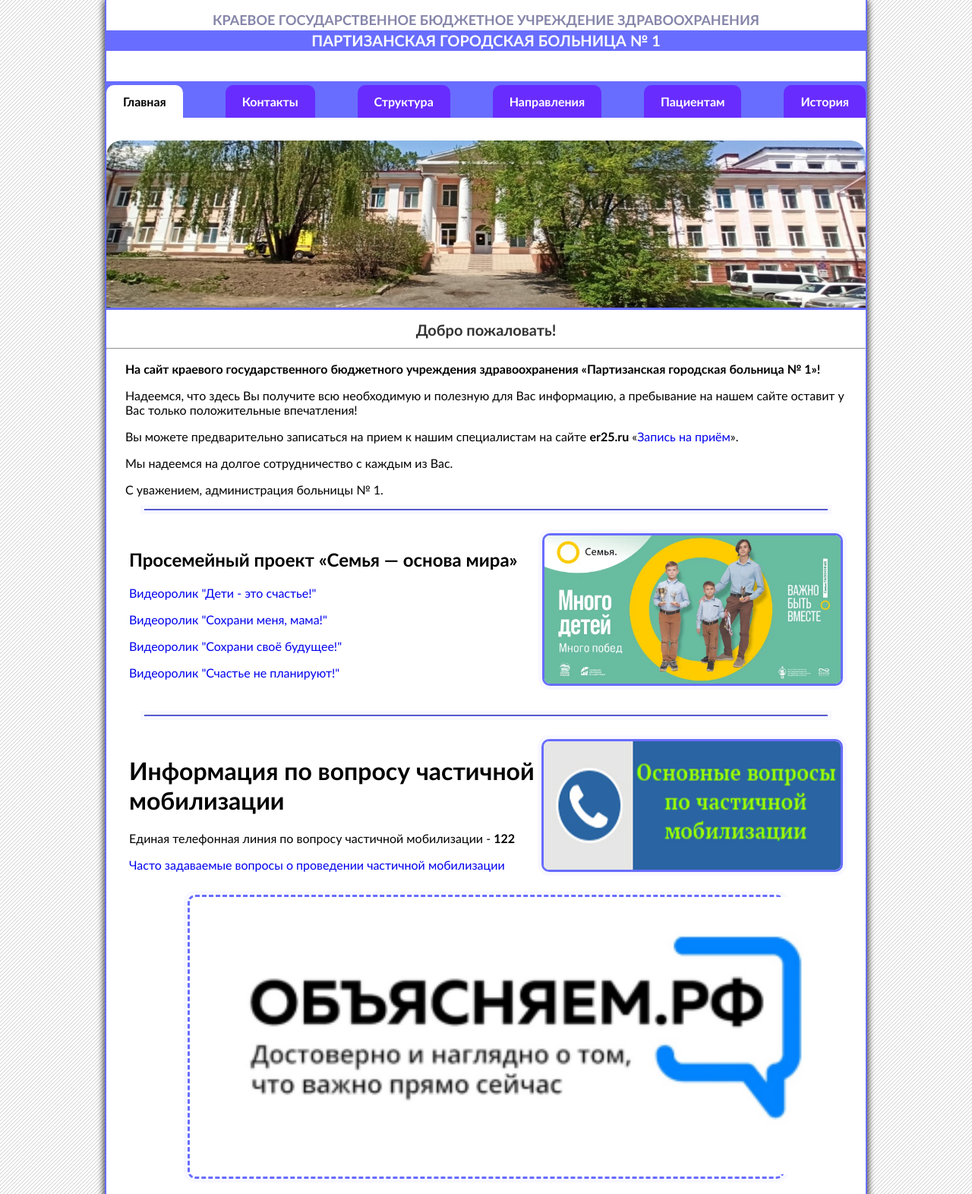
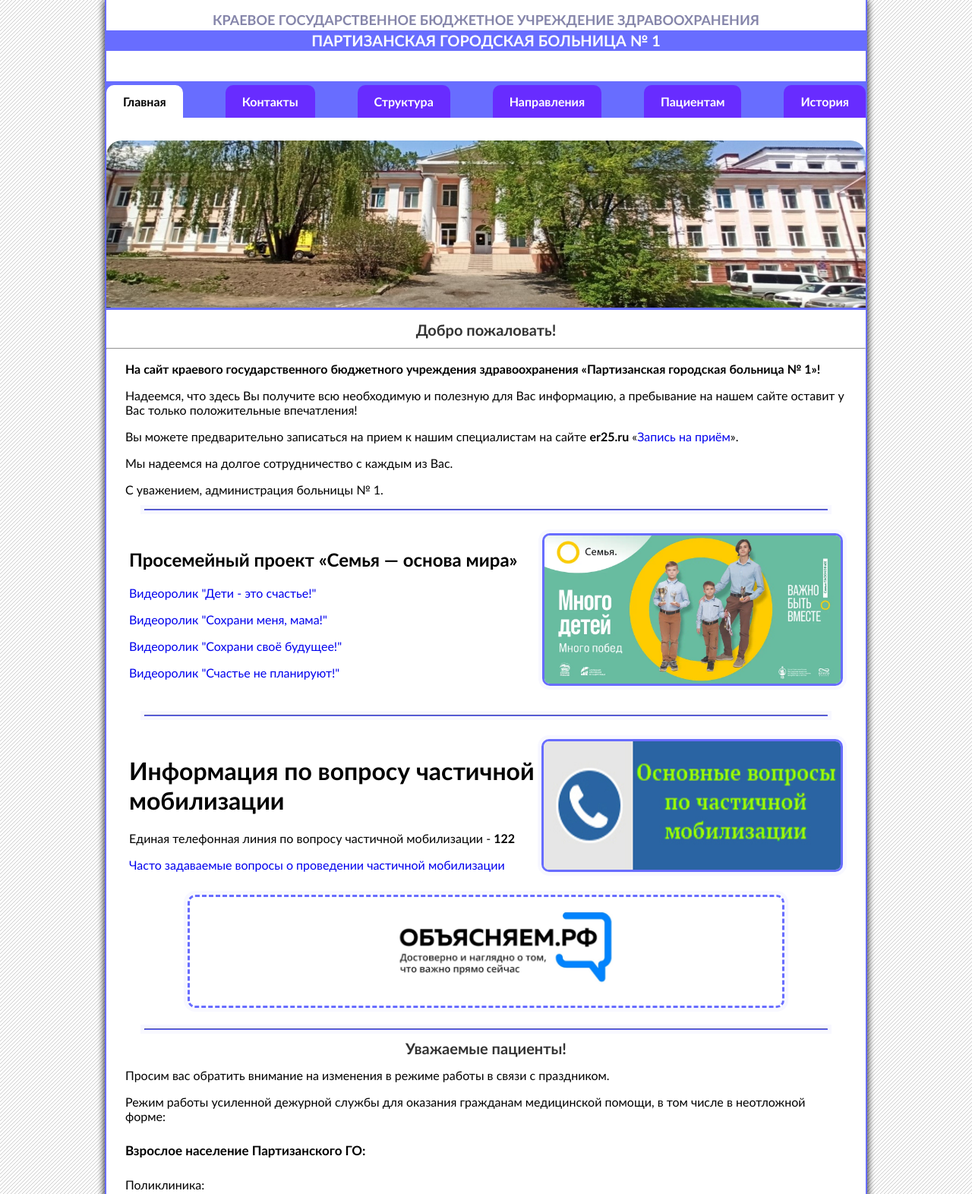
Before and after one commit to makim228/PartizanskGB1, a plain HTML site: page index.html in a window 1280 px wide. Shown: the top 1572 px of the page at 76% size. Drawn offline with Linux system fonts and the light colour scheme.

Commit message:
Update index.css

```diff
--- a/all_styles/index.css
+++ b/all_styles/index.css
@@ -19,7 +19,7 @@
     box-shadow: 0 0 0 5px ghostwhite;
 }
 .noimg_small{
- width: 100%;
+ width: 300px;
 }
 .main_img_div{
     margin: auto;
```
